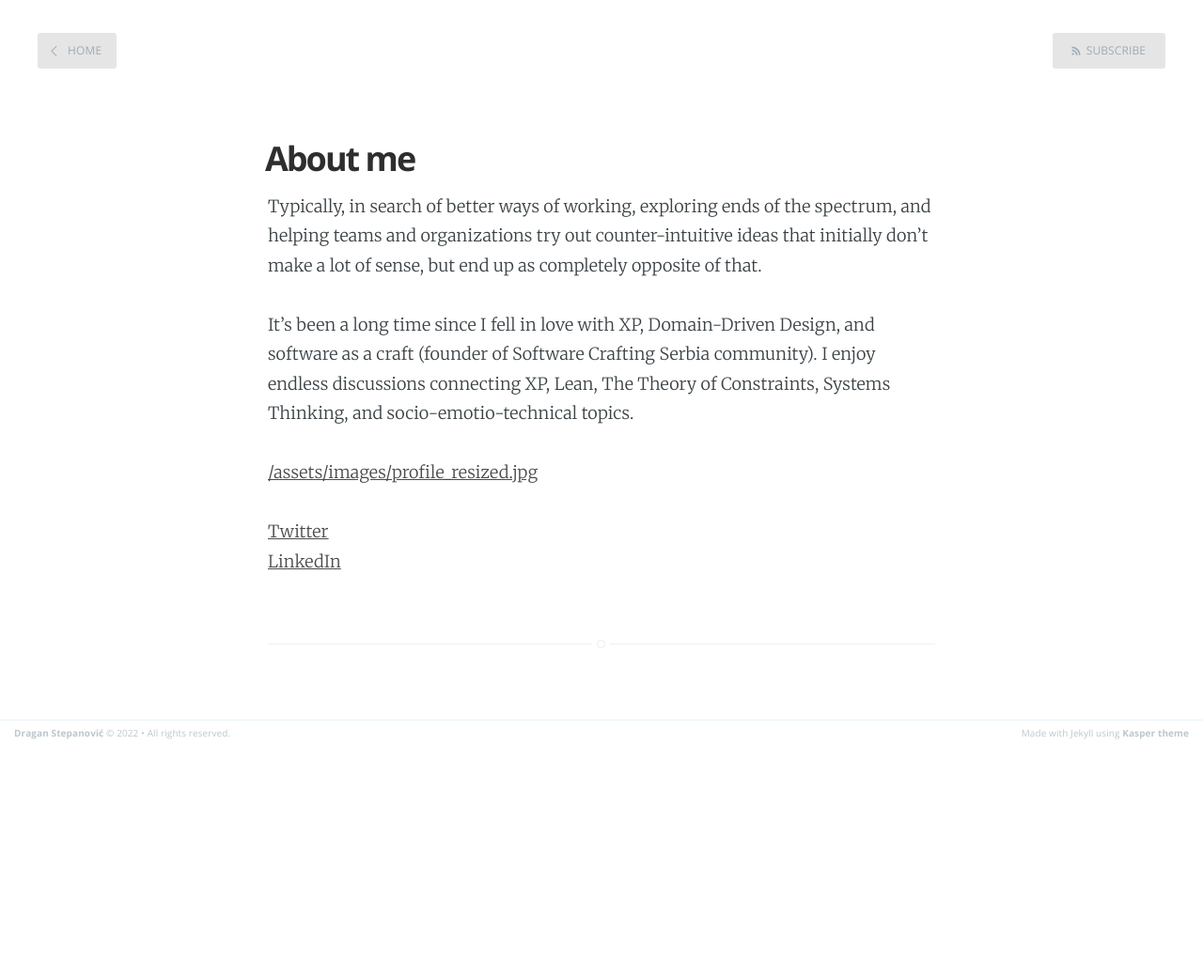
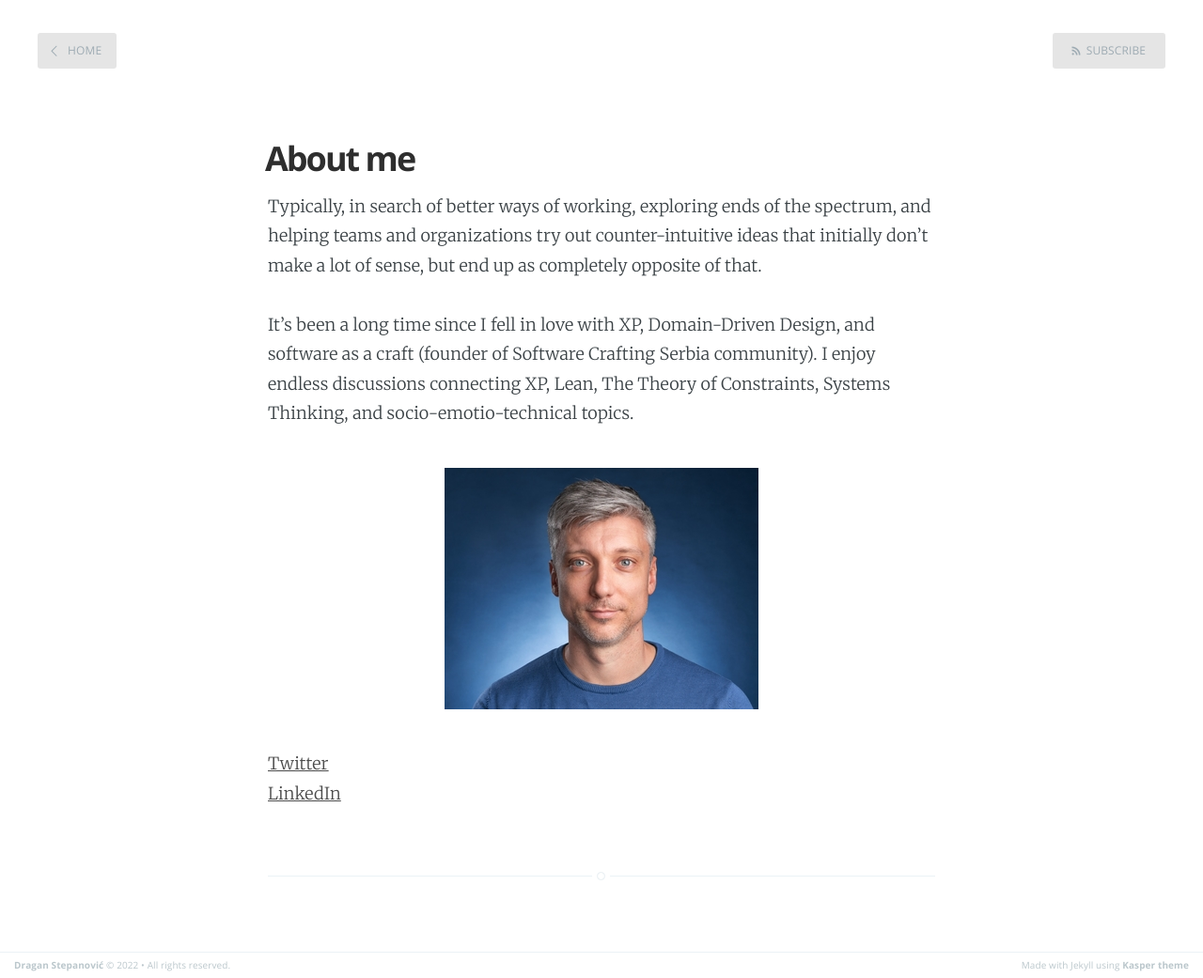
Before and after one commit to dragan-stepanovic/dragan-stepanovic.github.io, a Jekyll site: the page built from about.md, in a window 1280 px wide. Shown: the whole page at 94% size. Built offline with Jekyll 4.4.1, drawn with Linux system fonts in a browser that asks for light colours; before the commit the page ends 900 px from its top, so only the background shows below that.

Commit message:
Update about.md

```diff
--- a/about.md
+++ b/about.md
@@ -8,7 +8,7 @@ Typically, in search of better ways of working, exploring ends of the spectrum,
 It's been a long time since I fell in love with XP, Domain-Driven Design, and software as a craft (founder of Software Crafting Serbia community).
 I enjoy endless discussions connecting XP, Lean, The Theory of Constraints, Systems Thinking, and socio-emotio-technical topics.
 
-[/assets/images/profile_resized.jpg](https://dragan-stepanovic.github.io/assets/images/profile_resized.jpg)
+![](https://dragan-stepanovic.github.io/assets/images/profile_resized.jpg)
 
 [Twitter](http://www.twitter.com/d_stepanovic)
 [LinkedIn](http://www.linkedin.com/in/dstepanovic)
```
